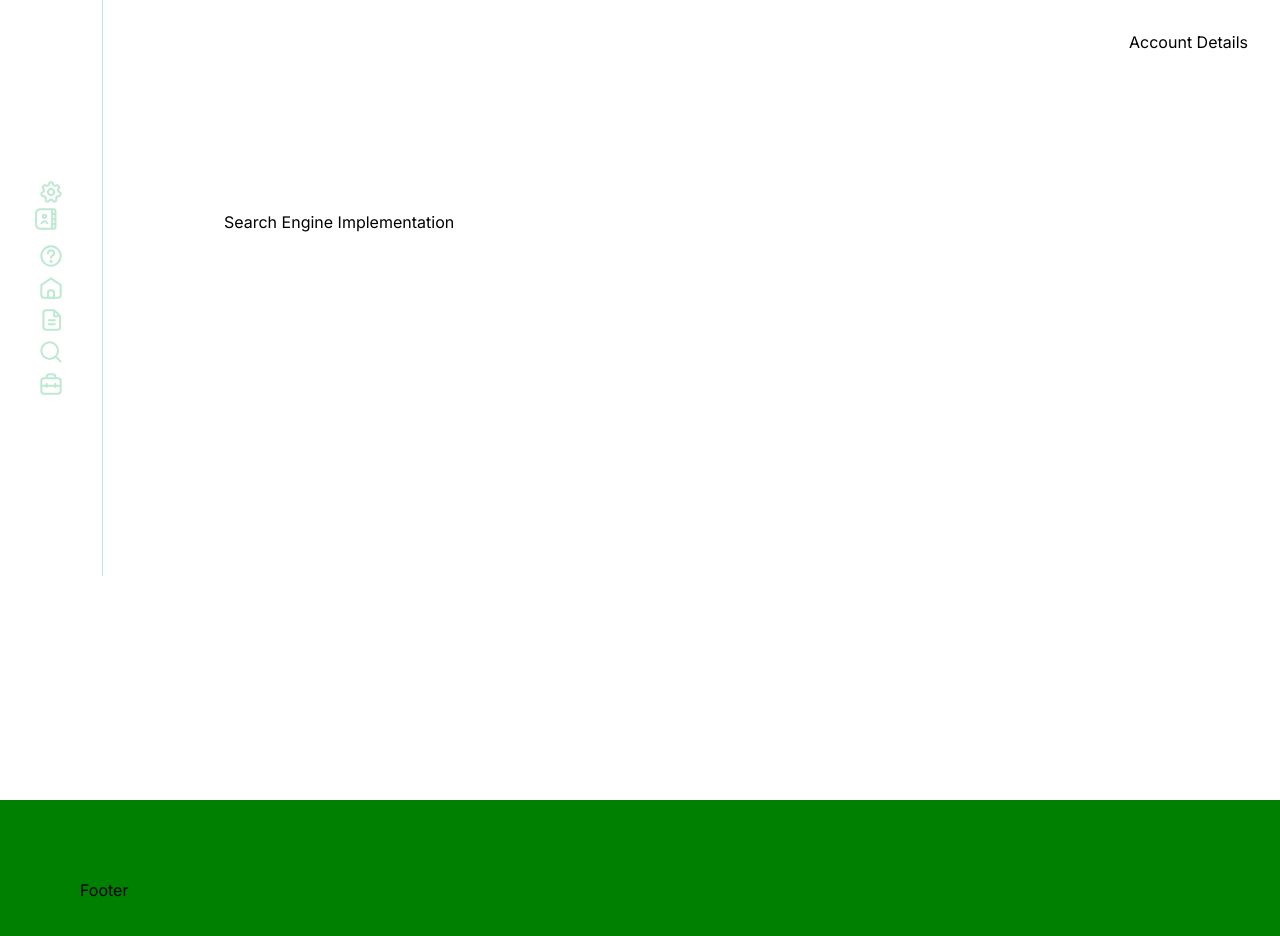
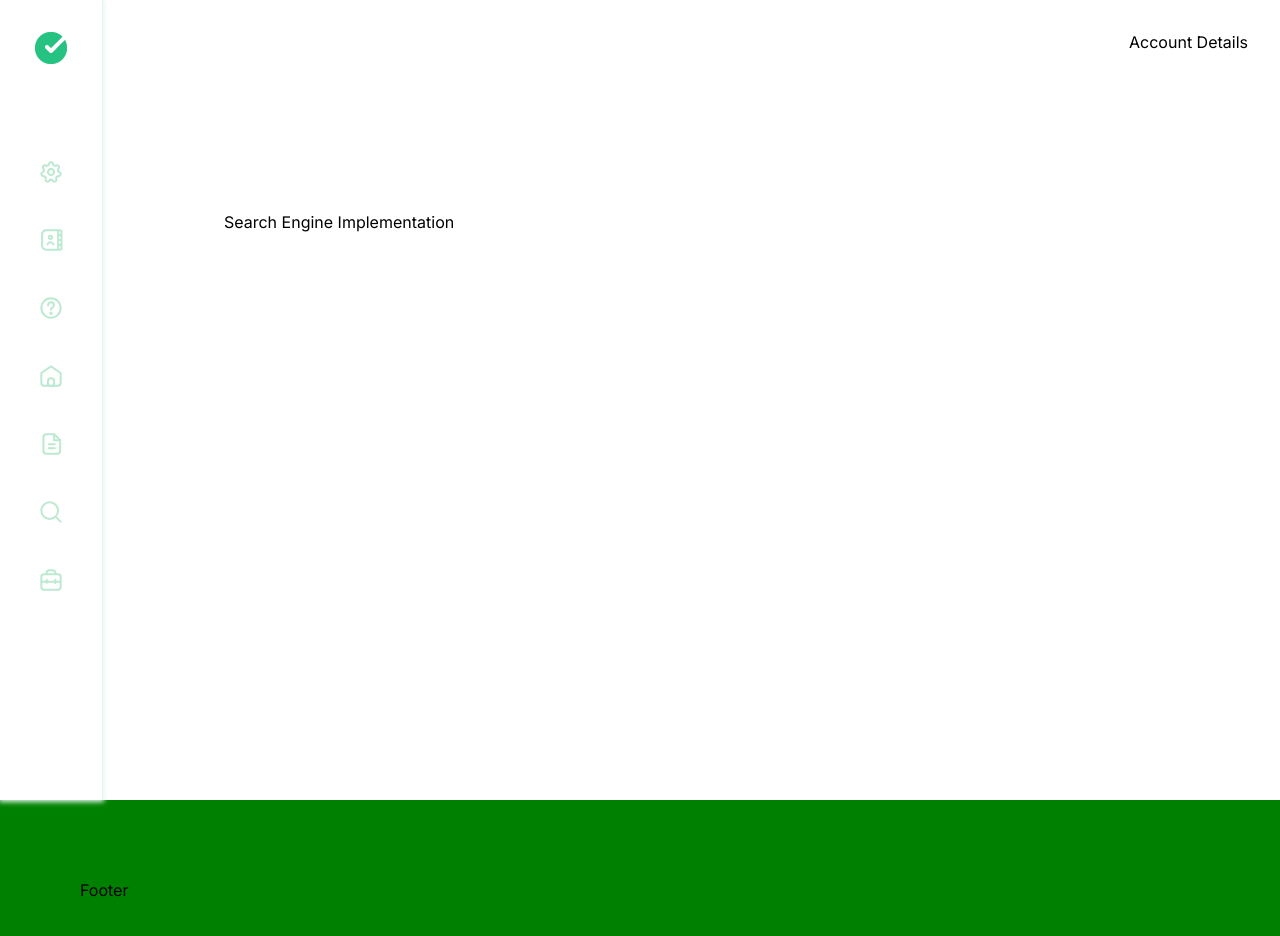
Before and after one commit to mtkwebdev/cc-mk-frontend-takehome-task, a React (Create React App) app: page / in a window 1280 px wide. Shown: the top 936 px of the page. Built offline with nearby package versions, Linux system fonts and the light colour scheme.

Commit message:
SidePanel: (WIP) added logo and positioned items correctly

```diff
--- a/src/components/Icons/SidePanelIcons/ContactsIcon.js
+++ b/src/components/Icons/SidePanelIcons/ContactsIcon.js
@@ -6,7 +6,7 @@ const ContactsIcon = memo(({ ...props }) => {
   return (
     <BaseSVG {...props}>
       <path
-        d="M17.1062 1.33325H19.1062C19.4598 1.33325 19.799 1.47373 20.049 1.72378C20.2991 1.97383 20.4395 2.31296 20.4395 2.66659V5.99992M17.1062 1.33325H5.1062C4.04534 1.33325 3.02792 1.75468 2.27777 2.50482C1.52763 3.25497 1.1062 4.27239 1.1062 5.33325V16.6666C1.1062 17.7275 1.52763 18.7449 2.27777 19.495C3.02792 20.2452 4.04534 20.6666 5.1062 20.6666H17.1062M17.1062 1.33325V5.99992M17.1062 20.6666H19.1062C19.4598 20.6666 19.799 20.5261 20.049 20.2761C20.2991 20.026 20.4395 19.6869 20.4395 19.3333V15.9999M17.1062 20.6666V15.9999M17.1062 5.99992H20.4395M17.1062 5.99992V10.9999M20.4395 5.99992V10.9999M17.1062 15.9999H20.4395M17.1062 15.9999V10.9999M20.4395 15.9999V10.9999M17.1062 10.9999H20.4395M6.43953 15.3333C6.43953 15.3333 7.33953 13.3333 9.43953 13.3333C11.5395 13.3333 12.4395 15.3333 12.4395 15.3333M11.1062 8.33325C11.1062 8.77528 10.9306 9.1992 10.618 9.51176C10.3055 9.82432 9.88156 9.99992 9.43953 9.99992C8.99751 9.99992 8.57358 9.82432 8.26102 9.51176C7.94846 9.1992 7.77287 8.77528 7.77287 8.33325C7.77287 7.89122 7.94846 7.4673 8.26102 7.15474C8.57358 6.84218 8.99751 6.66659 9.43953 6.66659C9.88156 6.66659 10.3055 6.84218 10.618 7.15474C10.9306 7.4673 11.1062 7.89122 11.1062 8.33325Z"
+        d="M23.1062 6.33325H25.1062C25.4598 6.33325 25.799 6.47373 26.049 6.72378C26.2991 6.97383 26.4395 7.31296 26.4395 7.66659V10.9999M23.1062 6.33325H11.1062C10.0453 6.33325 9.02792 6.75468 8.27777 7.50482C7.52763 8.25497 7.1062 9.27239 7.1062 10.3333V21.6666C7.1062 22.7275 7.52763 23.7449 8.27777 24.495C9.02792 25.2452 10.0453 25.6666 11.1062 25.6666H23.1062M23.1062 6.33325V10.9999M23.1062 25.6666H25.1062C25.4598 25.6666 25.799 25.5261 26.049 25.2761C26.2991 25.026 26.4395 24.6869 26.4395 24.3333V20.9999M23.1062 25.6666V20.9999M23.1062 10.9999H26.4395M23.1062 10.9999V15.9999M26.4395 10.9999V15.9999M23.1062 20.9999H26.4395M23.1062 20.9999V15.9999M26.4395 20.9999V15.9999M23.1062 15.9999H26.4395M12.4395 20.3333C12.4395 20.3333 13.3395 18.3333 15.4395 18.3333C17.5395 18.3333 18.4395 20.3333 18.4395 20.3333M17.1062 13.3333C17.1062 13.7753 16.9306 14.1992 16.618 14.5118C16.3055 14.8243 15.8816 14.9999 15.4395 14.9999C14.9975 14.9999 14.5736 14.8243 14.261 14.5118C13.9485 14.1992 13.7729 13.7753 13.7729 13.3333C13.7729 12.8912 13.9485 12.4673 14.261 12.1547C14.5736 11.8422 14.9975 11.6666 15.4395 11.6666C15.8816 11.6666 16.3055 11.8422 16.618 12.1547C16.9306 12.4673 17.1062 12.8912 17.1062 13.3333Z"
         strokeWidth="2"
         strokeLinecap="round"
         strokeLinejoin="round"
--- a/src/components/common/IconButton/styles.js
+++ b/src/components/common/IconButton/styles.js
@@ -3,10 +3,6 @@ import styled from "styled-components";
 import { COLOURS } from "../../../enums/colours.js";
 
 export const IconButton = styled.button`
-  display: flex;
-  margin: auto;
-  align-items: center;
-  justify-content: center;
   background: none;
   color: inherit;
   border: none;
@@ -14,7 +10,9 @@ export const IconButton = styled.button`
   font: inherit;
   cursor: pointer;
   outline: inherit;
-
+  width: min-content;
+  padding: 0.5rem;
+  border-radius: 0.5rem;
   background-colour: ${p => COLOURS.actions[p.variant]?.default};
 
   &:hover {
--- a/src/components/layout/SidePanel/index.js
+++ b/src/components/layout/SidePanel/index.js
@@ -3,6 +3,8 @@ import IconButton from "../../common/IconButton";
 import * as Icons from "../../Icons/SidePanelIcons";
 
 const SidePanel = () => {
+  const courtCorrectLogoIcon = process.env.PUBLIC_URL + "/icon.png";
+
   const SidePanelIcons = [
     { name: "CogIcon" },
     { name: "ContactsIcon" },
@@ -15,7 +17,9 @@ const SidePanel = () => {
 
   return (
     <S.SidePanel className="side-panel">
-      <S.SidePanelLinks className="side-panel_links">
+      <S.SidePanelContent>
+        <S.CourtCorrectLogoImg src={courtCorrectLogoIcon} alt="CourtCorrect logo icon" />
+        <S.SidePanelLinks>
           {SidePanelIcons.map(({ name }) => {
             const IconComponent = Icons[name];
             return (
@@ -25,6 +29,7 @@ const SidePanel = () => {
             );
           })}
         </S.SidePanelLinks>
+      </S.SidePanelContent>
     </S.SidePanel>
   );
 };
--- a/src/components/layout/SidePanel/styles.js
+++ b/src/components/layout/SidePanel/styles.js
@@ -1,20 +1,36 @@
 import styled from "styled-components";
 import { COLOURS } from "../../../enums/colours.js";
 
-const sidePanelBorderColour = COLOURS.borders.success.subdued;
+const sidePanelBorderDefaultColour = COLOURS.surface.selected.default;
 
 export const SidePanel = styled.div`
+  border-right: 1px solid ${sidePanelBorderDefaultColour};
+  padding: 2rem 1.688rem;
+  width: min-content;
+  transition: all 0.2s ease-in-out;
+  &:hover {
+    border-right: 1px solid ${sidePanelBorderDefaultColour};
+    box-shadow: ${sidePanelBorderDefaultColour} 0px 1px 5px 1px;
+    transition: all 0.2s ease-in-out;
+  }
+`;
+export const SidePanelContent = styled.div`
   display: flex;
   flex-direction: column;
-  justify-content: between;
+  justify-content: space-between;
   height: 36rem;
-  width: 6.375rem;
-  border-right: 1px solid ${sidePanelBorderColour};
+  width: min-content;
 `;
+
 export const SidePanelLinks = styled.div`
   display: flex;
   flex-direction: column;
-  justify-content: center;
-  margin: auto;
-  width: 3rem;
+  row-gap: 1rem;
+  align-self: center;
 `;
+
+export const CourtCorrectLogoImg = styled.img`
+  align-self: center;
+  width: 2rem;
+  height: 2rem;
+`;
```
Also changed, not shown: public/brand_logo.png (added). Lines whose indentation alone changed are shown as unchanged.
